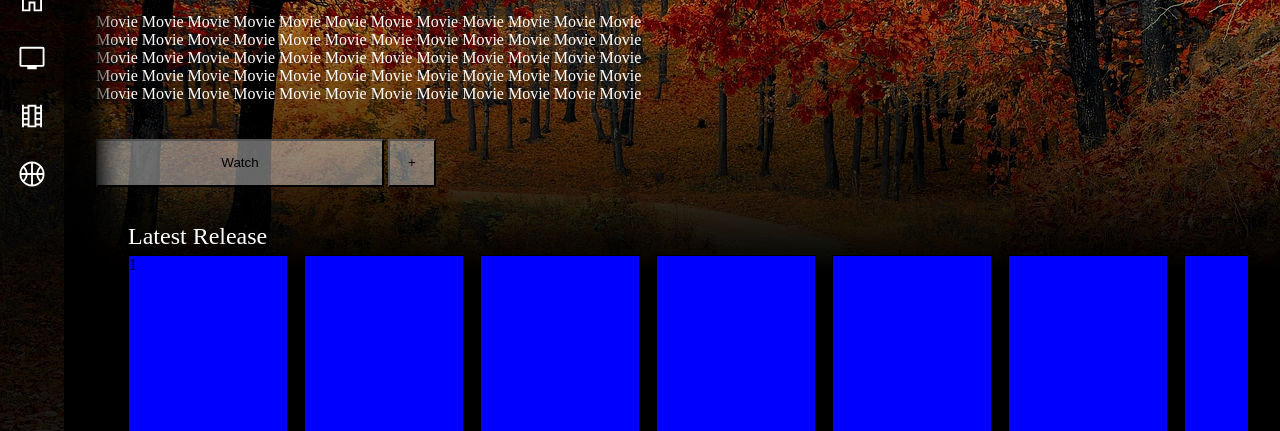
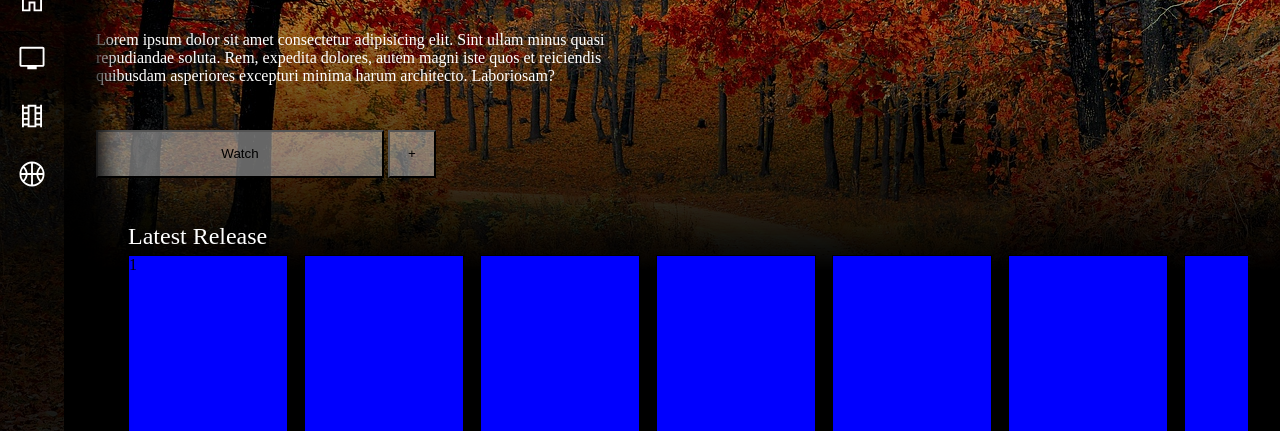
Before and after one commit to devdevaraj/hotstar-clone, a plain HTML site: page index.html in a window 1280 px wide. Shown: the part 369-800 px from the top of the page. Drawn offline with Linux system fonts and the light colour scheme.

Commit message:
movie description

```diff
--- a/index.html
+++ b/index.html
@@ -56,11 +56,7 @@
         <div class="scroll-body">
             <div class="title">
                 <h1>Title of movie</h1>
-                <p>Movie Movie Movie Movie Movie Movie Movie Movie Movie Movie Movie Movie
-                    Movie Movie Movie Movie Movie Movie Movie Movie Movie Movie Movie Movie
-                    Movie Movie Movie Movie Movie Movie Movie Movie Movie Movie Movie Movie
-                    Movie Movie Movie Movie Movie Movie Movie Movie Movie Movie Movie Movie
-                    Movie Movie Movie Movie Movie Movie Movie Movie Movie Movie Movie Movie
+                <p>Lorem ipsum dolor sit amet consectetur adipisicing elit. Sint ullam minus quasi repudiandae soluta. Rem, expedita dolores, autem magni iste quos et reiciendis quibusdam asperiores excepturi minima harum architecto. Laboriosam?
                 </p>
                 <div class="buttons">
                     <button>Watch</button>
```
